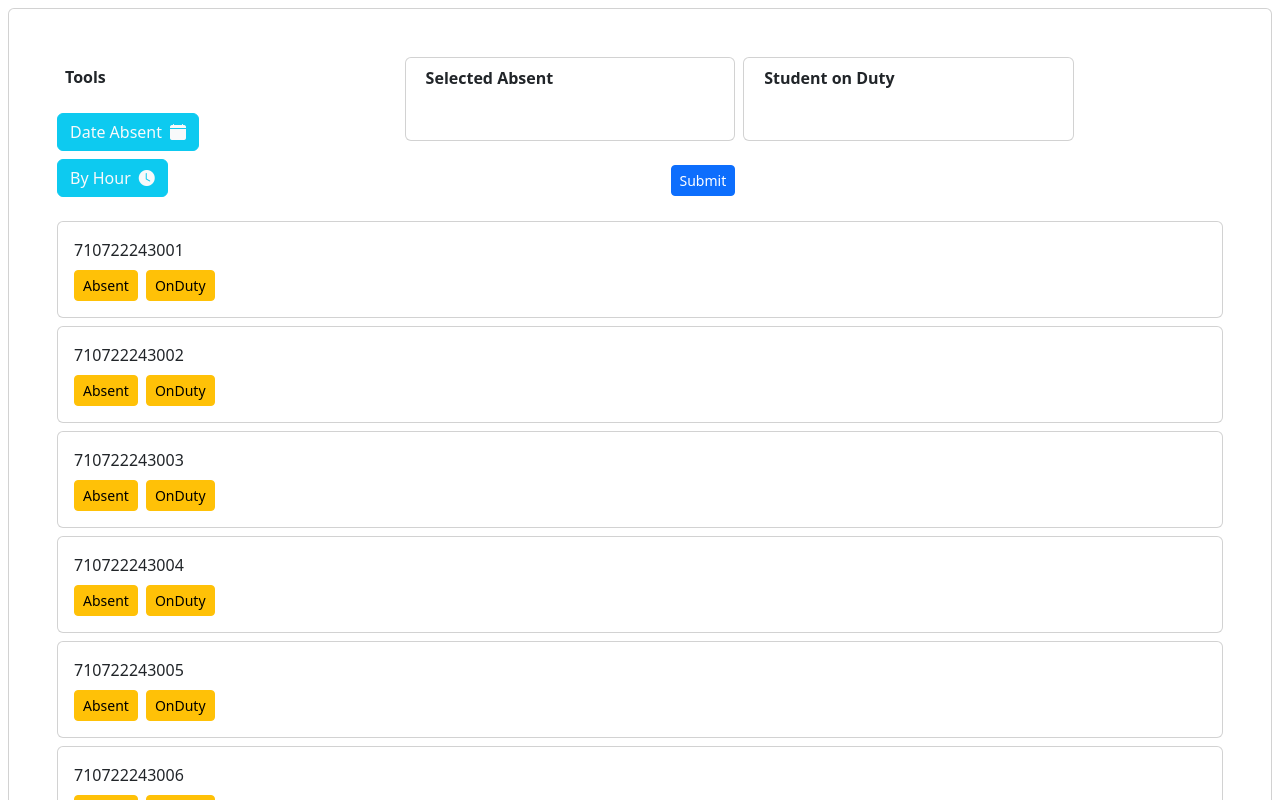
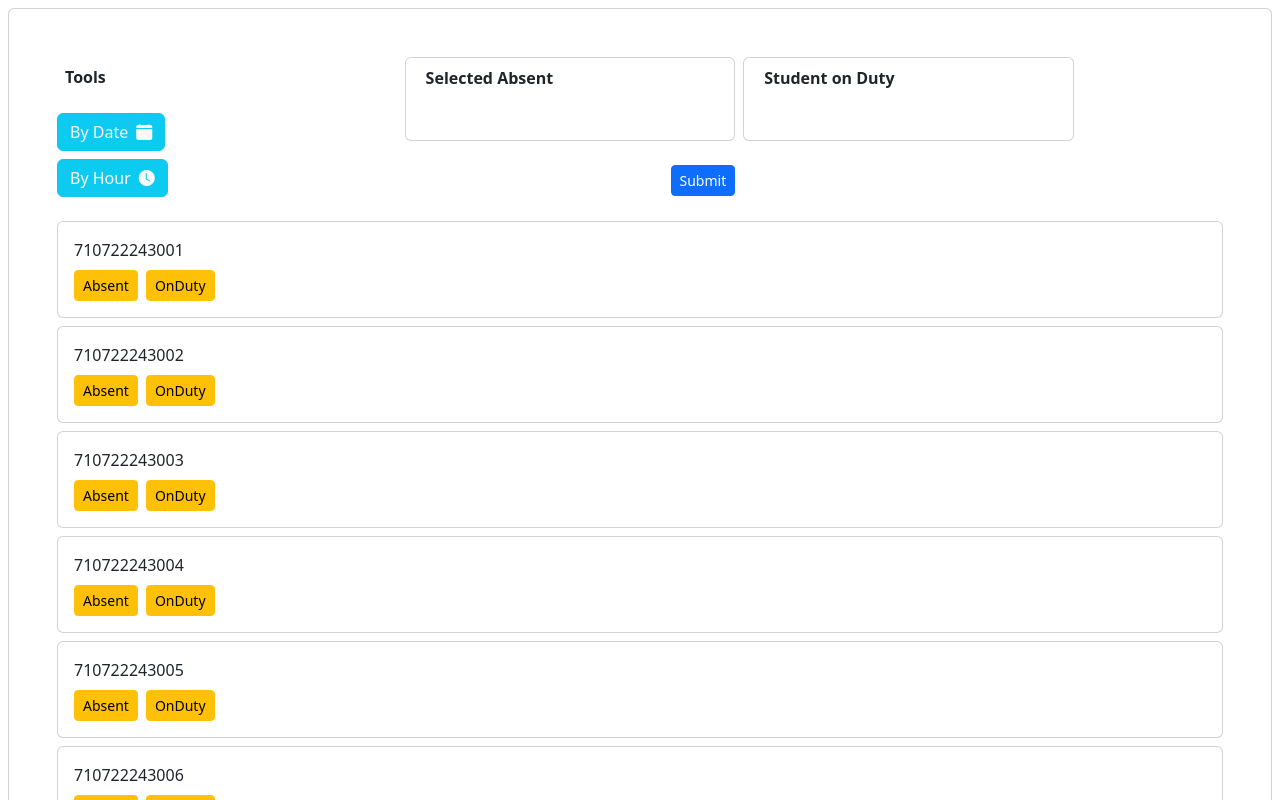
Before and after one commit to Prithivi36/ClassroomManagement, a React (Vite) app: page /absent in a window 1280 px wide. Shown: the top 800 px of the page. Built offline with nearby package versions, Linux system fonts and the light colour scheme.

Commit message:
Navigation

```diff
--- a/src/Pages/Absent/AbsentMarkdown.jsx
+++ b/src/Pages/Absent/AbsentMarkdown.jsx
@@ -82,7 +82,7 @@ function AbsentMarkdown() {
             <div className="row justify-content-around">
                 <div className=" col-md-2 mb-3">
                     <p className='fw-bolder p-2 mb-2'>Tools</p>
-                    <button data-bs-toggle='modal' data-bs-target='#SearchByDate' className="btn me-3 mt-2 btn-info text-light">Date Absent
+                    <button data-bs-toggle='modal' data-bs-target='#SearchByDate' className="btn me-3 mt-2 btn-info text-light">By Date
                     <i className="bi ms-2 bi-calendar-fill"></i>
                      </button>
                      <AbsentByDateModal />
--- a/src/Pages/Absent/Modals/AbsentByDateModal.jsx
+++ b/src/Pages/Absent/Modals/AbsentByDateModal.jsx
@@ -1,6 +1,7 @@
 import React from 'react'
 import { getAbsents, getods } from '../../../Api/StudentApi'
 import { nanoid } from 'nanoid'
+import { useNavigate } from 'react-router-dom'
 
 function AbsentByDateModal() {
 
@@ -23,10 +24,12 @@ function AbsentByDateModal() {
         )
     }
 
+    const navigator=useNavigate()
+
     const metaInfo=recieved?recieved.map((stud)=>{
         const id=nanoid()
         return(
-            <div key={id} className="card m-1 p-2">
+            <div onClick={()=>navigator(`/student/${stud.regNo}`)} key={id} className="card m-1 p-2">
                 <p>Register Number : {stud.regNo}</p>
                 <p>Name : {stud.studentName}</p>
             </div>
```
